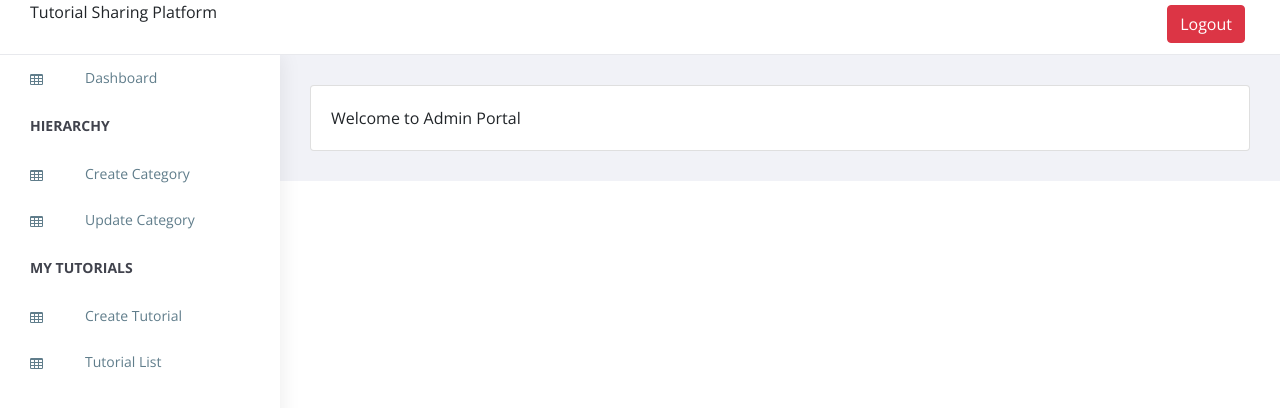
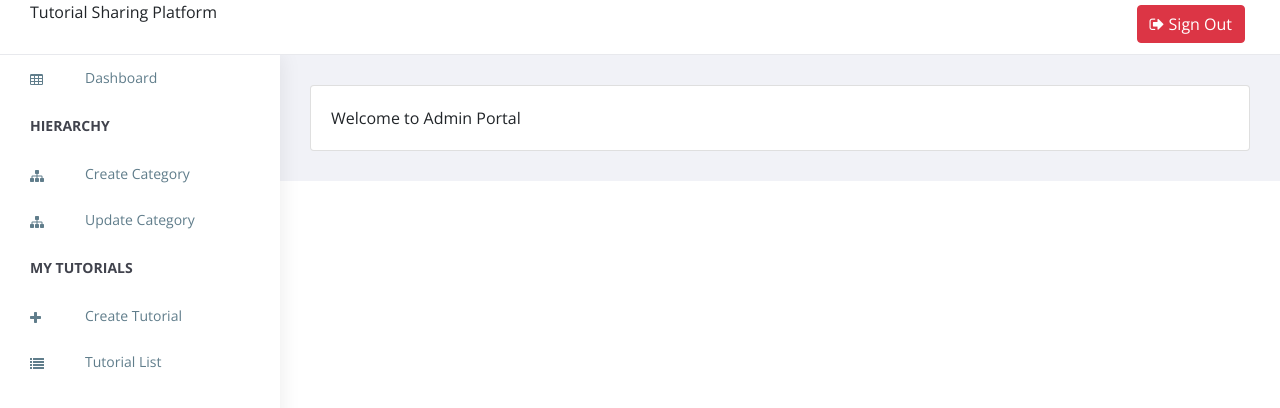
Before and after one commit to muktadir-rhmn/tutorial-sharing-platform-fe, a React (Create React App) app: page /admin in a window 1280 px wide. Shown: the top 408 px of the page. Built offline with nearby package versions, Linux system fonts and the light colour scheme; no server answers; sample sign-in values are in the browser's storage.

Commit message:
icons added

```diff
--- a/src/view/admin/AdminRouter.js
+++ b/src/view/admin/AdminRouter.js
@@ -21,8 +21,8 @@ function AdminRouter (){
     let adminItems = [];
     if (userManager.isAdmin()) {
         adminItems.push(<li key="1" className="menu-title">Hierarchy</li>);
-        adminItems.push(<li key="2"><Link to={adminPaths.createCategoryPath()}> <i className="menu-icon fa fa-table"></i> Create Category</Link></li>)
-        adminItems.push(<li key="3"><Link to={adminPaths.updateCategoryPath()}> <i className="menu-icon fa fa-table"></i> Update Category</Link></li>)
+        adminItems.push(<li key="2"><Link to={adminPaths.createCategoryPath()}> <i className="menu-icon fa fa-sitemap" aria-hidden="true"></i> Create Category</Link></li>)
+        adminItems.push(<li key="3"><Link to={adminPaths.updateCategoryPath()}> <i className="menu-icon fa fa-sitemap" aria-hidden="true"></i> Update Category</Link></li>)
     }
 
     return (
@@ -37,10 +37,10 @@ function AdminRouter (){
                             {adminItems}
                             <li className="menu-title">My Tutorials</li>
                             <li>
-                                <Link to="/admin/tutorials/create"> <i className="menu-icon fa fa-table"></i> Create Tutorial</Link>
+                                <Link to="/admin/tutorials/create"> <i className="menu-icon fa fa-plus" aria-hidden="true"></i> Create Tutorial</Link>
                             </li>
                             <li>
-                                <Link to="/admin/tutorials/"> <i className="menu-icon fa fa-table"></i> Tutorial List</Link>
+                                <Link to="/admin/tutorials/"> <i className="menu-icon fa fa-list" aria-hidden="true"></i> Tutorial List</Link>
                             </li>
                         </ul>
                     </div>
@@ -57,7 +57,8 @@ function AdminRouter (){
                     <div className="top-right">
                         <div className="header-menu">
                             <div className="header-left">
-                                <button className="btn btn-danger" onClick={() => {userManager.removeSignedInUser(); window.location.href = userPaths.signInPath();}}>Logout</button>
+                                <button className="btn btn-danger" onClick={() => {userManager.removeSignedInUser(); window.location.href = userPaths.signInPath();}}>
+                                    <i className="fa fa-sign-out" aria-hidden="true"></i> Sign Out</button>
                             </div>
                         </div>
                     </div>
--- a/src/view/admin/tutorial/contents/TutorialContents.js
+++ b/src/view/admin/tutorial/contents/TutorialContents.js
@@ -37,7 +37,8 @@ class TutorialContents extends React.Component{
             <div>
                 <h1><span className="badge badge-light"> Contents</span> {tutorial.name}</h1>
                 <div className="d-flex justify-content-end m-2">
-                    <button className="btn btn-success" onClick={event => this.addChapter(event) }>Add Chapter</button>
+                    <button className="btn btn-success" onClick={event => this.addChapter(event) }>
+                        <i className="fa fa-plus" aria-hidden="true"></i> Add Chapter</button>
                 </div>
                 <table id={tutorial.id} className="table table-hover">
                     <tbody>
@@ -55,8 +56,10 @@ class TutorialContents extends React.Component{
                 <tr key={chapters[i].id} id={chapters[i].id} className="chapter-row">
                     <td><span className="badge badge-success">Chapter</span> {chapters[i].name}</td>
                     <td>
-                        <Link to={adminPaths.addLessonPath(this.state.tutorial.id, chapters[i].id)} className={"btn btn-outline-success"}>Add Lesson</Link>
-                        <button className="btn btn-outline-success" onClick={(event => this.updateChapter(chapters[i]))}>Edit</button>
+                        <Link to={adminPaths.addLessonPath(this.state.tutorial.id, chapters[i].id)} className={"btn btn-outline-success"}>
+                            <i className="fa fa-plus" aria-hidden="true"></i> Add Lesson</Link>
+                        <button className="btn btn-outline-success" onClick={(event => this.updateChapter(chapters[i]))}>
+                            <i className="fa fa-pencil-square-o" aria-hidden="true"></i> Edit</button>
                     </td>
                 </tr>
             )
@@ -73,7 +76,8 @@ class TutorialContents extends React.Component{
                 <tr className="lesson-row" id={lessons[i].id} key={lessons[i].id}>
                     <td>{lessons[i].name}</td>
                     <td>
-                        <Link to={adminPaths.updateLessonPath(this.state.tutorial.id, chapterID, lessons[i].id)} className={"btn btn-outline-success"}>Edit</Link>
+                        <Link to={adminPaths.updateLessonPath(this.state.tutorial.id, chapterID, lessons[i].id)} className={"btn btn-outline-success"}>
+                            <i className="fa fa-pencil-square-o" aria-hidden="true"></i> Edit</Link>
                     </td>
                 </tr>
             );
--- a/src/view/admin/tutorial/list/TutorialList.js
+++ b/src/view/admin/tutorial/list/TutorialList.js
@@ -52,7 +52,8 @@ class TutorialList extends React.Component{
                 </td>
                 <td>{tutorial.description}</td>
                 <td>
-                    <Link className="btn btn-outline-success" to={adminPaths.updateTutorialPath(tutorial.id)}>Edit</Link>
+                    <Link className="btn btn-outline-success" to={adminPaths.updateTutorialPath(tutorial.id)}>
+                        <i className="fa fa-pencil-square-o" aria-hidden="true"></i> Edit</Link>
                 </td>
             </tr>
         )
--- a/src/view/viewer/comment/Comment.js
+++ b/src/view/viewer/comment/Comment.js
@@ -21,7 +21,9 @@ class Comment extends React.Component{
                 <p>{comment.body}</p>
 
                 <div className="d-flex justify-content-end">
-                    <button className="btn btn-outline-success" onClick={(event) => this.props.notifyClickOnReply(this.props.comment.id)}>Reply</button>
+                    <button className="btn btn-outline-success" onClick={(event) => this.props.notifyClickOnReply(this.props.comment.id)}>
+                        <i className="fa fa-reply" aria-hidden="true"></i> Reply
+                    </button>
                 </div>
             </div>
         );
--- a/src/view/viewer/comment/CommentBox.js
+++ b/src/view/viewer/comment/CommentBox.js
@@ -16,7 +16,8 @@ class CommentBox extends React.Component{
             <div className="comment-box card p-2 mt-3">
                 <textarea className="form-control"/>
                 <div className="d-flex justify-content-end mt-1">
-                    <button className="btn btn-success" onClick={(event) => this.addComment(event)}>Comment</button>
+                    <button className="btn btn-success" onClick={(event) => this.addComment(event)}>
+                        <i className="fa fa-paper-plane" aria-hidden="true"></i> Comment</button>
                 </div>
             </div>
         );
--- a/src/view/viewer/note/LessonNote.js
+++ b/src/view/viewer/note/LessonNote.js
@@ -18,10 +18,11 @@ class LessonNote extends React.Component{
 
         return (
             <div id="note-form" className="bg-light p-2 position-fixed">
-                <h3>Note</h3>
+                <h3><i className="fa fa-sticky-note-o" aria-hidden="true"></i> Note</h3>
                 <textarea id="note" className="form-control" rows="15" defaultValue={this.state.note} />
                 <div className="d-flex justify-content-end mt-2">
-                    <button className="btn btn-success" onClick={(event) => this.saveNote(event)}>Save</button>
+                    <button className="btn btn-success" onClick={(event) => this.saveNote(event)}>
+                        <i className="fa fa-floppy-o" aria-hidden="true"></i> Save</button>
                 </div>
             </div>
         );
```
